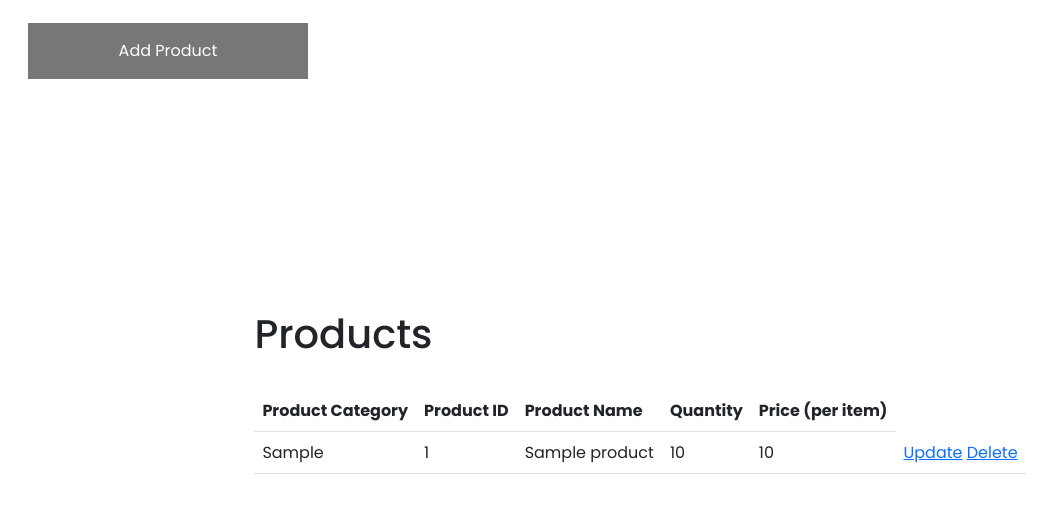
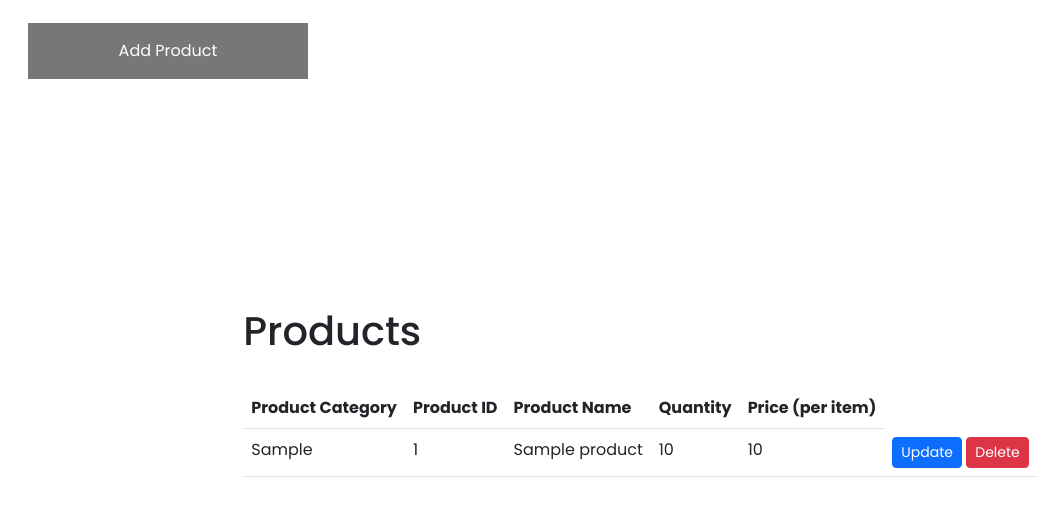
Before and after one commit to xtian-2000/Boxly_Inventory_Management_System, a PHP site: page /content.php in a window 1280 px wide. Shown: the top 516 px of the page, without its empty margins (0-1064 px from the left). Run offline with PHP 8.4, Linux system fonts and the light colour scheme; tables that the repository leaves empty or names only in its code hold one stand-in row (values such as "Sample post"); data that the repository does not hold is empty.

Commit message:
boxly v1.8

```diff
--- a/content.php
+++ b/content.php
@@ -107,8 +107,8 @@
                                     <td>" . $row["product_quantity"] . "</td>
                                     <td>" . $row["product_price"] . "</td>
                                     <td>
-                                        <a class'btn btn-primary btn-sm' href='update'>Update</a>
-                                        <a class'btn btn-danger btn-sm' href='delete'>Delete</a>
+                                        <a class='btn btn-primary btn-sm' href='update'>Update</a>
+                                        <a class='btn btn-danger btn-sm' href='delete'>Delete</a>
                                     </td>
                                 </tr>";
                         }
```
